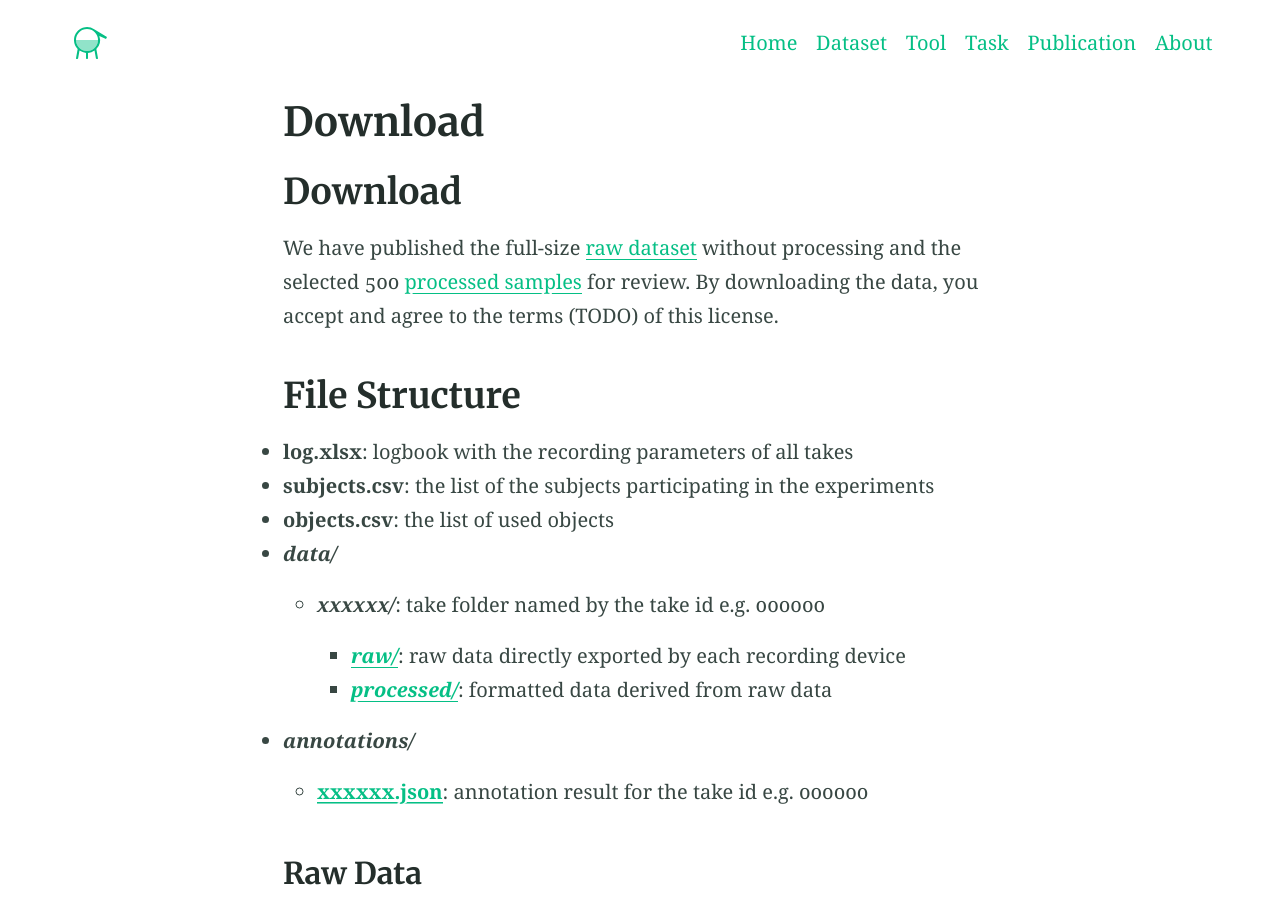
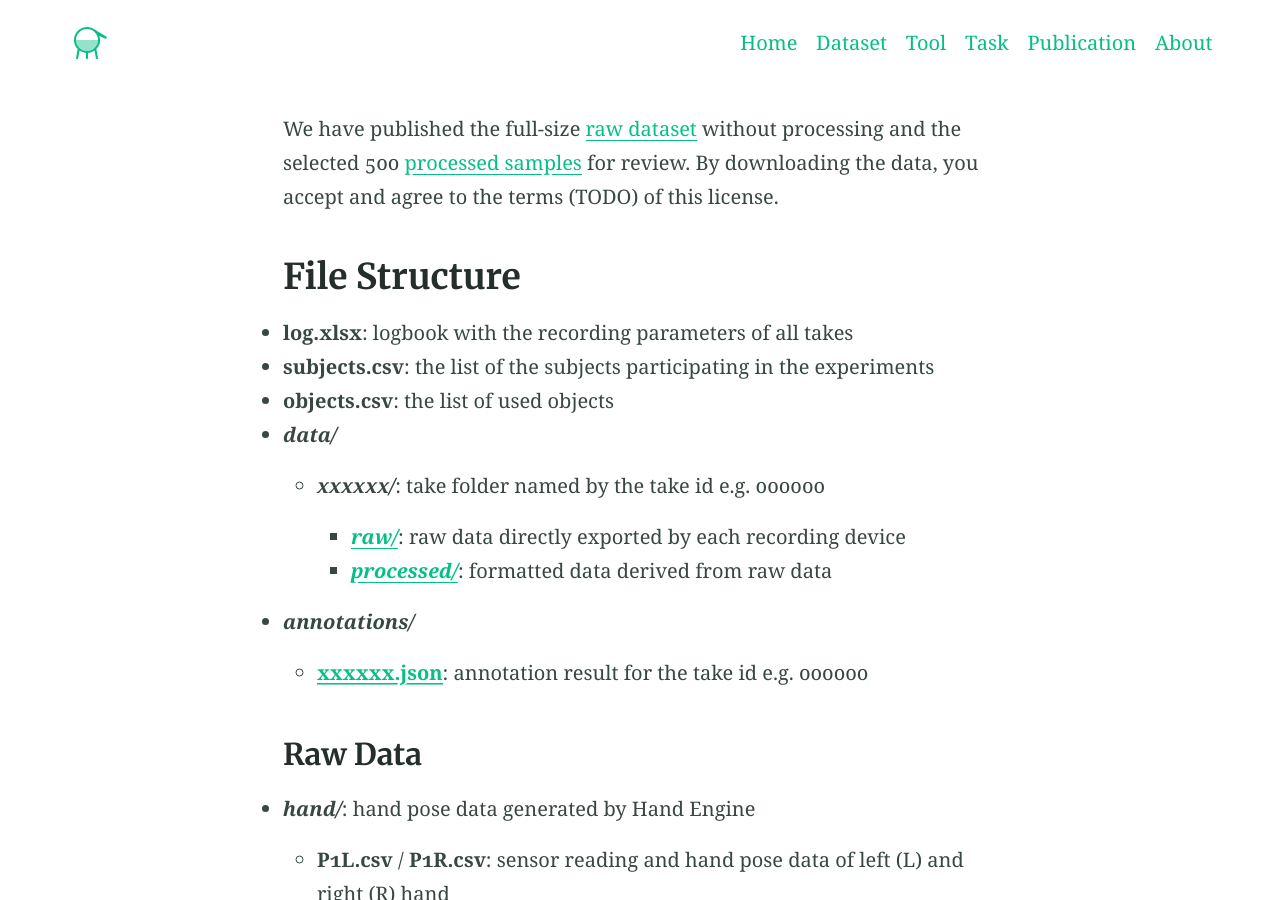
Before and after one commit to lipengroboticsx/lipengroboticsx.github.io, a Jekyll site: the page built from dataset.md, in a window 1280 px wide and 900 px high. Built offline with Jekyll 4.4.1, drawn with Linux system fonts in a browser that asks for light colours; our own code applies the rules of GitHub Pages for plain Markdown files.

Commit message:
dataset: remove first header

```diff
--- a/dataset.md
+++ b/dataset.md
@@ -1,5 +1,3 @@
-## Download
-
 We have published the full-size [raw dataset](https://share.weiyun.com/avv8jpv4) without processing and the selected 500 [processed samples](https://share.weiyun.com/Tk3mm9O0) for review. By downloading the data, you accept and agree to the terms (TODO) of this license.
 
 
```
